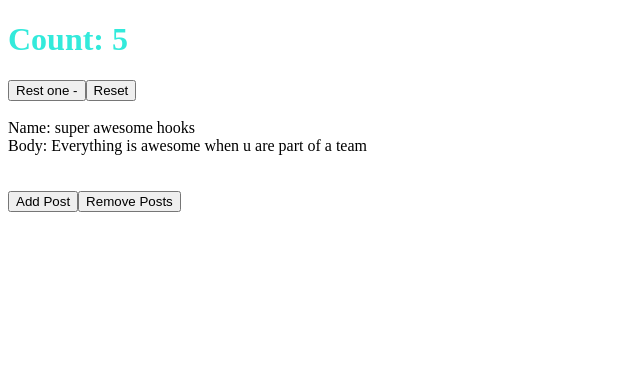
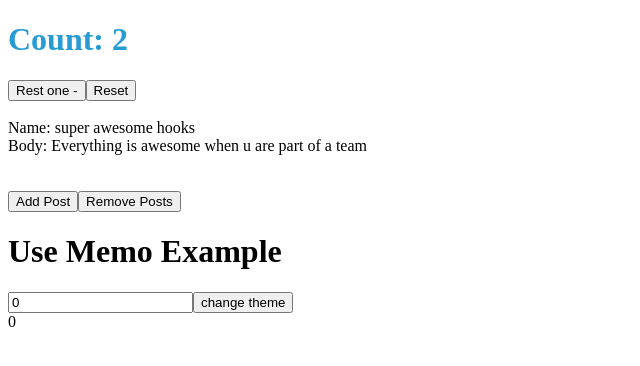
Before and after one commit to vinodkuumar/react-hooks, a React (Create React App) app: page / in a window 1280 px wide. Shown: the top 366 px of the page, without its empty margins (0-640 px from the left). Built offline with nearby package versions, Linux system fonts and the light colour scheme.

Commit message:
use memo is implemented

```diff
--- a/src/App.js
+++ b/src/App.js
@@ -1,6 +1,7 @@
 import React, { useState, useEffect } from 'react';
 import randomColor from 'randomcolor';
 import Post from './post';
+import UseMemoExample from './UseMemoExample';
 
 function App({ initialCount }) {
   const [count, setCount] = useState(initialCount)
@@ -9,9 +10,9 @@ function App({ initialCount }) {
   useEffect(() => {
    const intervalId = setInterval(() => {
       setCount(prevCount => prevCount + 1)
-    }, 1000)
+    }, 2000)
     //component will unmount
-    return (() => clearInterval(intervalId))
+     return (() => clearInterval(intervalId))
   }, [])
   // componentdidupdate
   useEffect(() => {
@@ -72,6 +73,9 @@ function App({ initialCount }) {
       <br />
       <button onClick={addOnePost}>Add Post</button>
       <button onClick={removePost}>Remove Posts</button>
+      <div>
+      <UseMemoExample />
+      </div>
     </>
   );
 }
--- /dev/null
+++ b/src/UseMemoExample.js
@@ -0,0 +1,39 @@
+import React, {useState, useMemo, useEffect} from 'react';
+
+const UseMemoExample = () => {
+    const [number, setNumber] = useState(0);
+    const [dark, setDark] = useState(false);
+    const doubleNumber = useMemo(() => {
+        return slowFunction(number)
+    },[number])
+    const themeStyles = useMemo(() =>  {
+        return {
+        backgroundColor: dark ? 'black' : 'white',
+        color: dark ? 'white' : 'black'
+        }
+    }, [dark])
+    useEffect(() => {
+        console.log('theme changed')
+    }, [themeStyles])
+    return(
+        <>
+        <div>
+            <h1>Use Memo Example</h1>
+        </div>
+        <input
+            type="number"
+            value={number}
+            onChange={e => setNumber(parseInt(e.target.value))}/>
+        <button
+            onClick={() => setDark(prevDark => !prevDark)}>change theme</button>
+        <div style={themeStyles}>{doubleNumber}</div>
+        </>
+    )
+}
+
+function slowFunction(num) {
+    for(let i = 0; i <= 10000000; i++) {}
+    return num * 2
+}
+
+export default UseMemoExample;
```
